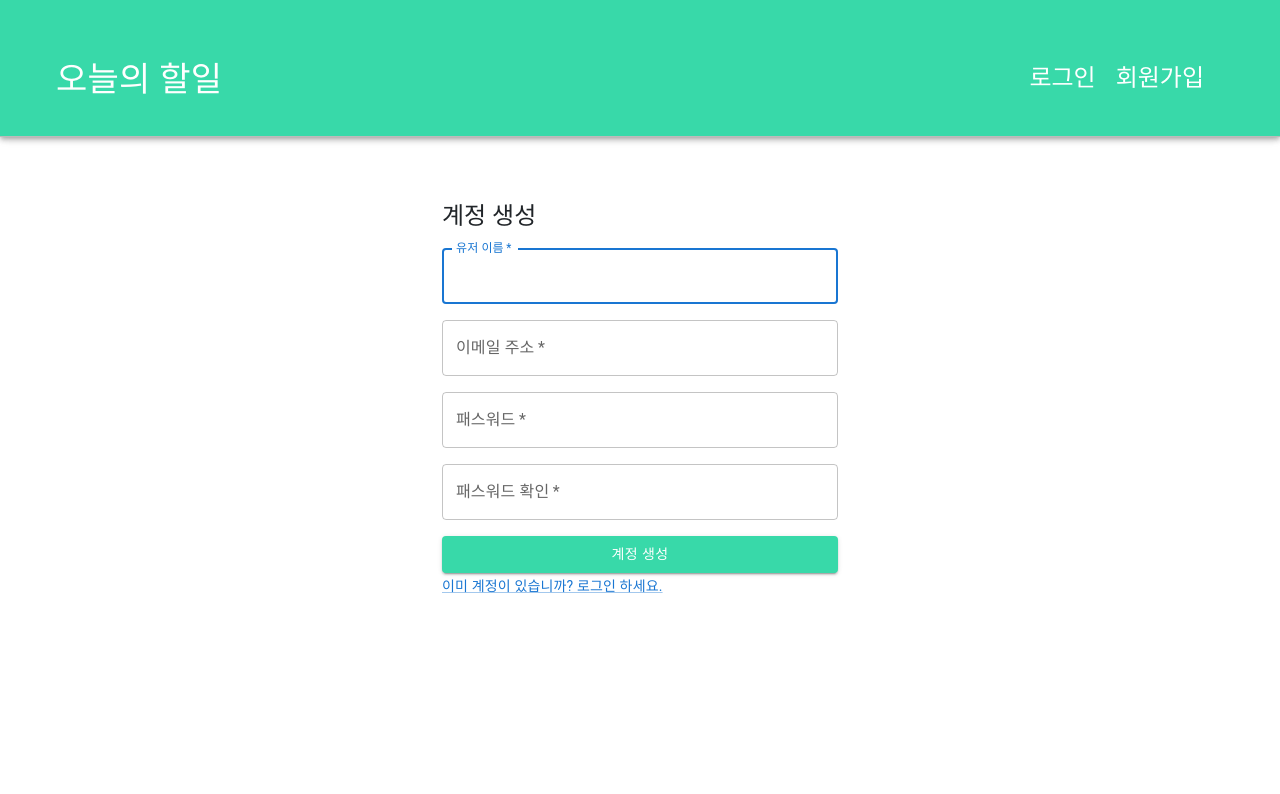
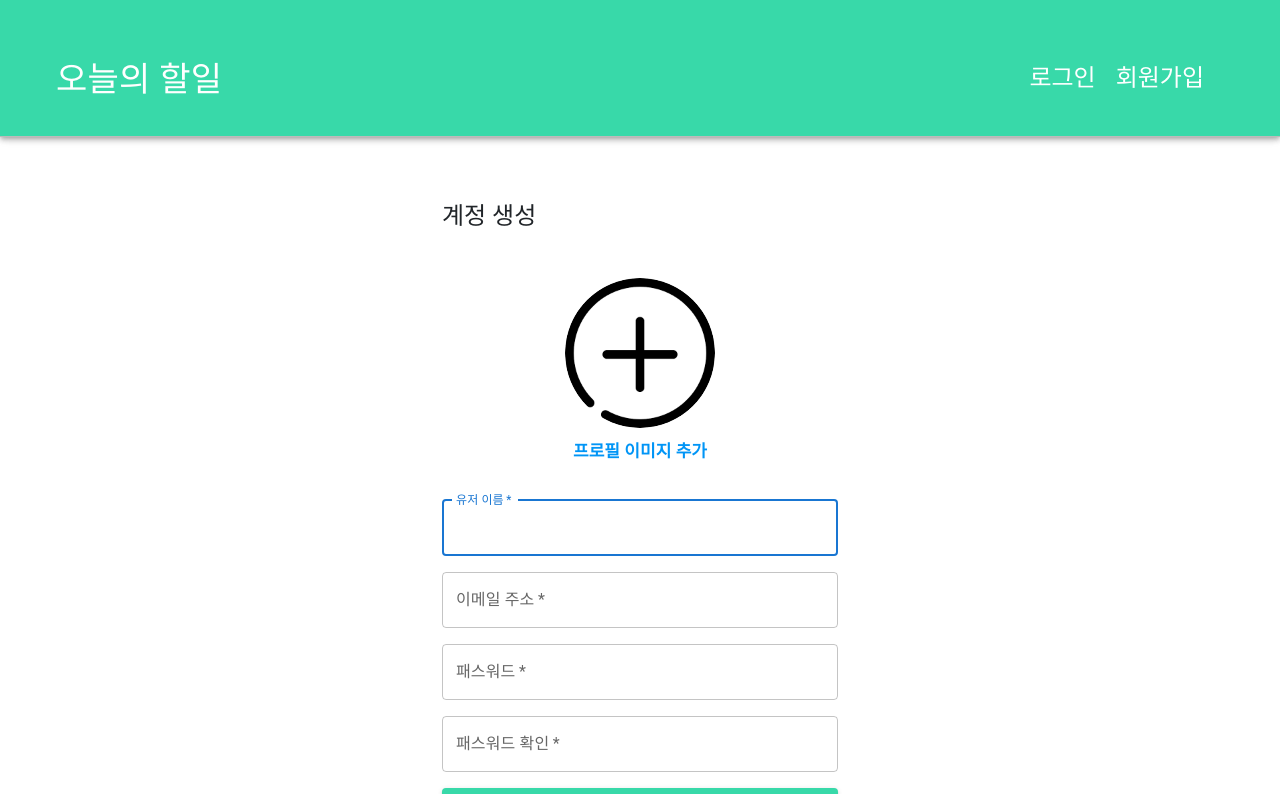
Before and after one commit to LeeKM321/react-todo-app, a React (Create React App) app: page /join in a window 1280 px wide. Shown: the top 794 px of the page. Built offline with nearby package versions, Linux system fonts and the light colour scheme.

Commit message:
#13. 프로필 사진 등록 및 로그인 시 프로필 사진 표현

```diff
--- a/src/components/layout/Header.js
+++ b/src/components/layout/Header.js
@@ -4,9 +4,15 @@ import { Link, useNavigate } from 'react-router-dom';
 import './Header.scss';
 import { isLogin, getLoginUserInfo } from '../../utils/login-util';
 import AuthContext from '../../utils/AuthContext';
+import { API_BASE_URL, USER } from '../../config/host-config';
 
 const Header = () => {
+  const profileRequestURL = `${API_BASE_URL}${USER}/load-profile`;
+
   const redirection = useNavigate();
+
+  // 프로필 이미지 url 상태 변수
+  const [profileUrl, setProfileUrl] = useState(null);
 
   // AuthContext에서 로그인 상태를 가져옵니다.
   const { isLoggedIn, userName, onLogout } = useContext(AuthContext);
@@ -17,6 +23,34 @@ const Header = () => {
     onLogout();
     redirection('/login');
   };
+
+  // 프로필 이미지 요청
+  const fetchProfileImage = async () => {
+    const res = await fetch(profileRequestURL, {
+      method: 'GET',
+      headers: {
+        Authorization: 'Bearer ' + localStorage.getItem('ACCESS_TOKEN'),
+      },
+    });
+
+    if (res.status === 200) {
+      // 서버에서는 byte[]로 직렬화된 이미지가 응답되므로
+      // blob()을 통해 전달받아야 한다. (json() xxx)
+      const profileBlob = await res.blob();
+      // 해당 이미지를 imgUrl로 변경
+      const imgUrl = window.URL.createObjectURL(profileBlob);
+      setProfileUrl(imgUrl);
+    } else {
+      const err = await res.text();
+      setProfileUrl(null);
+    }
+  };
+
+  // 로그인의 상태가 변화될 때 화면이 리렌더링이 되고,
+  // 그에 맞는 회원의 프로필 이미지 요청이 들어갈 수 있도록 처리.
+  useEffect(() => {
+    if (isLoggedIn) fetchProfileImage();
+  }, [isLoggedIn]);
 
   return (
     <AppBar
@@ -44,6 +78,18 @@ const Header = () => {
               <Typography variant='h4'>
                 {isLoggedIn ? userName + '님' : '오늘'}의 할일
               </Typography>
+              {isLoggedIn && (
+                <img
+                  src={profileUrl || require('../../assets/img/anonymous.jpg')}
+                  alt='프사프사'
+                  style={{
+                    marginLeft: 20,
+                    width: 75,
+                    height: 75,
+                    borderRadius: '50%',
+                  }}
+                />
+              )}
             </div>
           </Grid>
 
--- a/src/components/todo/TodoInput.js
+++ b/src/components/todo/TodoInput.js
@@ -24,6 +24,11 @@ const TodoInput = ({ addTodo }) => {
   // submit 이벤트 핸들러
   const submitHandler = (e) => {
     e.preventDefault(); // 태그의 기본 기능 제한(submit 막기)
+
+    if (todoText.length < 2) {
+      alert('할 일 입력은 최소 2글자 이상 작성하셔야 합니다!');
+      return;
+    }
 
     // 부모 컴포넌트가 전달한 함수의 매개값으로 입력값 넘기기.
     addTodo(todoText);
--- a/src/components/todo/TodoTemplate.js
+++ b/src/components/todo/TodoTemplate.js
@@ -69,6 +69,8 @@ const TodoTemplate = () => {
       setTodos(json.todos);
     } else if (res.status === 401) {
       alert('일반 회원은 일정 등록이 5개로 제한됩니다 ㅠㅠ');
+    } else if (res.status === 400) {
+      alert('올바르지 않은 입력값 입니다.');
     }
 
     // fetch(API_BASE_URL, {
--- a/src/components/user/Join.js
+++ b/src/components/user/Join.js
@@ -6,14 +6,19 @@ import {
   TextField,
   Typography,
 } from '@mui/material';
-import React, { useContext, useEffect, useState } from 'react';
+import React, { useContext, useEffect, useRef, useState } from 'react';
 
 import { API_BASE_URL as BASE, USER } from '../../config/host-config';
 import { useNavigate } from 'react-router-dom';
 import AuthContext from '../../utils/AuthContext';
 import CustomSnackBar from '../layout/CustomSnackBar';
+import './join.scss';
+import addImage from '../../assets/img/image-add.png';
 
 const Join = () => {
+  // useRef를 사용해서 태그 참조하기
+  const $fileTag = useRef();
+
   // 리다이렉트 사용하기
   const redirection = useNavigate();
 
@@ -226,21 +231,42 @@ const Join = () => {
   };
 
   // 회원 가입 처리 서버 요청
-  const fetchSignUpPost = () => {
-    fetch(API_BASE_URL, {
+  const fetchSignUpPost = async () => {
+    /*
+      기존 회원가입은 단순히 텍스트를 객체로 모은 후 JSON으로 변환해서 요청 보내주면 끝.
+      이제는 프로필 이미지가 추가됨. -> 파일 첨부 요청은 multipart/form-data로 전송해야 함.
+      FormData 객체를 활용해서 Content-type을 multipart/form-data로 지정한 후 전송하려 함.
+      그럼 JSON 데이터는? Content-type이 application/json이다.
+      Content-type이 서로 다른 데이터를 한번에 FormData에 감싸서 보내면
+      415(unsupported Media Type) 에러가 발생함.
+      그렇다면 -> JSON을 Blob으로 바꿔서 함께 보내자.
+      Blob은 이미지, 사운드, 비디오 같은 멀티미디어 파일을 바이트 단위로 쪼개어 파일 손상을 방지하게
+      해 주는 타입. -> multipart/form-data에도 허용됨.
+    */
+
+    // JSON을 Blob타입으로 변경 후 FormData에 넣기
+    const userJsonBlob = new Blob([JSON.stringify(userValue)], {
+      type: 'application/json',
+    });
+
+    // 이미지 파일과 회원정보 JSON을 하나로 묶어서 보낼 예정.
+    // FormData 객체를 활용해서.
+    const userFormData = new FormData();
+    userFormData.append('user', userJsonBlob);
+    userFormData.append('profileImage', $fileTag.current.files[0]);
+
+    const res = await fetch(API_BASE_URL, {
       method: 'POST',
-      headers: { 'content-type': 'application/json' },
-      body: JSON.stringify(userValue),
-    }).then((res) => {
-      if (res.status === 200) {
-        alert('회원가입에 성공했습니다.');
-        // 로그인 페이지로 리다이렉트
-        // window.location.href = '/login';
-        redirection('/login');
-      } else {
-        alert('서버와의 통신이 원활하지 않습니다. 관리자에게 문의하세요.');
-      }
+      body: userFormData,
     });
+
+    if (res.status === 200) {
+      alert('회원가입에 성공했습니다!');
+      // 로그인 페이지로 리다이렉트
+      redirection('/login');
+    } else {
+      alert('서버와의 통신이 원활하지 않습니다.');
+    }
   };
 
   // 회원가입 버튼 클릭 이벤트 핸들러
@@ -252,6 +278,39 @@ const Join = () => {
     } else {
       alert('입력란을 다시 확인해 주세요!');
     }
+  };
+
+  // 이미지 파일 상태변수
+  const [imgFile, setImgFile] = useState(null);
+
+  // 이미지 파일을 선택했을 때 썸네일 뿌리기
+  const showThumbnailHandler = (e) => {
+    // 첨부된 파일의 정보
+    const file = $fileTag.current.files[0];
+    // console.log('file: ', file);
+
+    // 첨부한 파일 이름을 얻은 후 확장자만 추출. (소문자로 일괄 변경)
+    const fileExt = file.name.slice(file.name.indexOf('.') + 1).toLowerCase();
+
+    if (
+      fileExt !== 'jpg' &&
+      fileExt !== 'png' &&
+      fileExt !== 'jpeg' &&
+      fileExt !== 'gif'
+    ) {
+      alert('이미지 파일(jpg, png, jpeg, gif)만 등록이 가능합니다!');
+      // 맞지 않는 파일을 첨부한 것을 발견했다면, input의 상태도 원래대로 돌려놓아야 한다.
+      // 그렇지 않으면 잘못된 파일을 input 태그가 여전히 가지고 있게 됨. -> 서버 요청 시 에러 유발!
+      $fileTag.current.value = '';
+      return;
+    }
+
+    const reader = new FileReader();
+    reader.readAsDataURL(file);
+
+    reader.onloadend = () => {
+      setImgFile(reader.result);
+    };
   };
 
   return (
@@ -278,6 +337,36 @@ const Join = () => {
                   계정 생성
                 </Typography>
               </Grid>
+
+              <Grid
+                item
+                xs={12}
+              >
+                <div
+                  className='thumbnail-box'
+                  onClick={() => $fileTag.current.click()}
+                >
+                  <img
+                    src={imgFile || require('../../assets/img/image-add.png')}
+                    alt='profile'
+                  />
+                </div>
+                <label
+                  className='signup-img-label'
+                  htmlFor='profile-img'
+                >
+                  프로필 이미지 추가
+                </label>
+                <input
+                  id='profile-img'
+                  type='file'
+                  style={{ display: 'none' }}
+                  accept='image/*'
+                  ref={$fileTag}
+                  onChange={showThumbnailHandler}
+                />
+              </Grid>
+
               <Grid
                 item
                 xs={12}
--- /dev/null
+++ b/src/components/user/join.scss
@@ -0,0 +1,25 @@
+$img-w: 150px;
+$img-h: 150px;
+
+.thumbnail-box {
+  width: $img-w;
+  height: $img-h;
+  border-radius: 50%;
+  overflow: hidden;
+  margin: 30px auto 10px;
+  cursor: pointer;
+
+  img {
+    width: 100%;
+    height: 100%;
+  }
+}
+.signup-img-label {
+  font-weight: 700;
+  font-size: 17px;
+  color: #0095f6;
+  cursor: pointer;
+  display: block;
+  text-align: center;
+  margin-bottom: 20px;
+}
```
Also changed, not shown: src/assets/img/anonymous.jpg (added), src/assets/img/image-add.png (added).
